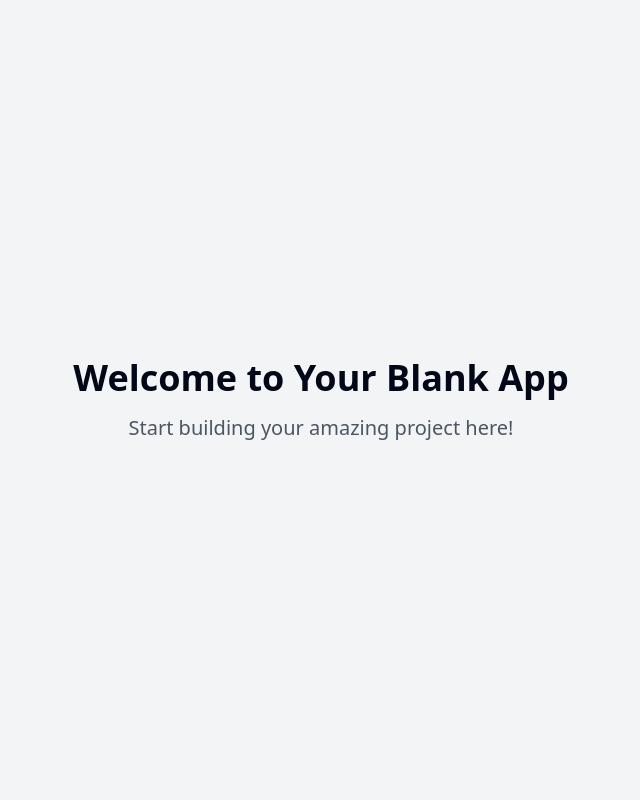
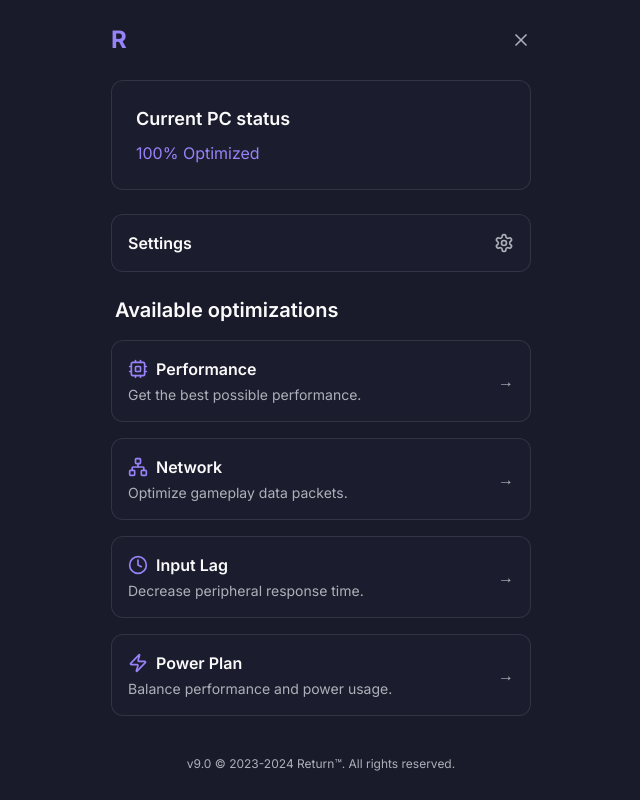
Before and after one commit to RagoOptimizer/dfkjskdlf, a React (Vite) app: page / in a window 1280 px wide. Shown: the whole page, without its empty margins (319-959 px from the left). Built offline with nearby package versions, Linux system fonts and the light colour scheme.

Commit message:
Design game optimization app
This commit initiates the design phase for a Windows desktop application designed to optimize gaming performance.  The app will feature a modern design incorporating specified colors.

```diff
--- a/src/index.css
+++ b/src/index.css
@@ -1,92 +1,41 @@
+
+@import url('https://fonts.googleapis.com/css2?family=Inter:wght@400;500;600;700&display=swap');
+
 @tailwind base;
 @tailwind components;
 @tailwind utilities;
 
 @layer base {
   :root {
-    --background: 0 0% 100%;
-    --foreground: 222.2 84% 4.9%;
+    --background: 231 26% 13%;
+    --foreground: 0 0% 98%;
 
-    --card: 0 0% 100%;
-    --card-foreground: 222.2 84% 4.9%;
+    --card: 232 23% 18%;
+    --card-foreground: 0 0% 98%;
 
-    --popover: 0 0% 100%;
-    --popover-foreground: 222.2 84% 4.9%;
+    --popover: 232 23% 18%;
+    --popover-foreground: 0 0% 98%;
 
-    --primary: 222.2 47.4% 11.2%;
-    --primary-foreground: 210 40% 98%;
+    --primary: 251 89% 74%;
+    --primary-foreground: 0 0% 100%;
 
-    --secondary: 210 40% 96.1%;
-    --secondary-foreground: 222.2 47.4% 11.2%;
+    --secondary: 232 23% 23%;
+    --secondary-foreground: 0 0% 98%;
 
-    --muted: 210 40% 96.1%;
-    --muted-foreground: 215.4 16.3% 46.9%;
+    --muted: 232 23% 23%;
+    --muted-foreground: 217 8% 70%;
 
-    --accent: 210 40% 96.1%;
-    --accent-foreground: 222.2 47.4% 11.2%;
+    --accent: 251 89% 74%;
+    --accent-foreground: 0 0% 100%;
 
-    --destructive: 0 84.2% 60.2%;
-    --destructive-foreground: 210 40% 98%;
+    --destructive: 0 84% 60%;
+    --destructive-foreground: 0 0% 98%;
 
-    --border: 214.3 31.8% 91.4%;
-    --input: 214.3 31.8% 91.4%;
-    --ring: 222.2 84% 4.9%;
+    --border: 232 23% 23%;
+    --input: 232 23% 23%;
+    --ring: 251 89% 74%;
 
-    --radius: 0.5rem;
-
-    --sidebar-background: 0 0% 98%;
-
-    --sidebar-foreground: 240 5.3% 26.1%;
-
-    --sidebar-primary: 240 5.9% 10%;
-
-    --sidebar-primary-foreground: 0 0% 98%;
-
-    --sidebar-accent: 240 4.8% 95.9%;
-
-    --sidebar-accent-foreground: 240 5.9% 10%;
-
-    --sidebar-border: 220 13% 91%;
-
-    --sidebar-ring: 217.2 91.2% 59.8%;
-  }
-
-  .dark {
-    --background: 222.2 84% 4.9%;
-    --foreground: 210 40% 98%;
-
-    --card: 222.2 84% 4.9%;
-    --card-foreground: 210 40% 98%;
-
-    --popover: 222.2 84% 4.9%;
-    --popover-foreground: 210 40% 98%;
-
-    --primary: 210 40% 98%;
-    --primary-foreground: 222.2 47.4% 11.2%;
-
-    --secondary: 217.2 32.6% 17.5%;
-    --secondary-foreground: 210 40% 98%;
-
-    --muted: 217.2 32.6% 17.5%;
-    --muted-foreground: 215 20.2% 65.1%;
-
-    --accent: 217.2 32.6% 17.5%;
-    --accent-foreground: 210 40% 98%;
-
-    --destructive: 0 62.8% 30.6%;
-    --destructive-foreground: 210 40% 98%;
-
-    --border: 217.2 32.6% 17.5%;
-    --input: 217.2 32.6% 17.5%;
-    --ring: 212.7 26.8% 83.9%;
-    --sidebar-background: 240 5.9% 10%;
-    --sidebar-foreground: 240 4.8% 95.9%;
-    --sidebar-primary: 224.3 76.3% 48%;
-    --sidebar-primary-foreground: 0 0% 100%;
-    --sidebar-accent: 240 3.7% 15.9%;
-    --sidebar-accent-foreground: 240 4.8% 95.9%;
-    --sidebar-border: 240 3.7% 15.9%;
-    --sidebar-ring: 217.2 91.2% 59.8%;
+    --radius: 0.75rem;
   }
 }
 
@@ -94,8 +43,23 @@
   * {
     @apply border-border;
   }
-
   body {
-    @apply bg-background text-foreground;
+    @apply bg-background text-foreground antialiased;
+    font-feature-settings: "ss01", "ss02", "cv01", "cv02", "cv03";
+    font-family: 'Inter', sans-serif;
   }
 }
+
+@layer utilities {
+  .glass {
+    @apply bg-card/30 backdrop-blur-md border border-white/10;
+  }
+
+  .card-glow {
+    @apply hover:shadow-[0_0_30px_rgba(155,135,245,0.1)] transition-shadow duration-300;
+  }
+
+  .text-gradient {
+    @apply bg-gradient-to-r from-primary to-accent bg-clip-text text-transparent;
+  }
+}
--- a/src/pages/Index.tsx
+++ b/src/pages/Index.tsx
@@ -1,11 +1,86 @@
-// Update this page (the content is just a fallback if you fail to update the page)
+
+import { Settings, Cpu, Network, Clock, Zap, X } from "lucide-react";
+import { useState } from "react";
 
 const Index = () => {
+  const [status, setStatus] = useState("100% Optimized");
+
   return (
-    <div className="min-h-screen flex items-center justify-center bg-gray-100">
-      <div className="text-center">
-        <h1 className="text-4xl font-bold mb-4">Welcome to Your Blank App</h1>
-        <p className="text-xl text-gray-600">Start building your amazing project here!</p>
+    <div className="min-h-screen bg-background text-foreground p-6">
+      <div className="max-w-[420px] mx-auto space-y-6 animate-fade-in">
+        {/* Header */}
+        <div className="flex justify-between items-center">
+          <div className="text-primary font-bold text-2xl">R</div>
+          <button className="text-muted-foreground hover:text-foreground transition-colors">
+            <X size={20} />
+          </button>
+        </div>
+
+        {/* Status Card */}
+        <div className="glass p-6 rounded-lg card-glow">
+          <h2 className="text-lg font-semibold mb-2">Current PC status</h2>
+          <p className="text-primary">{status}</p>
+        </div>
+
+        {/* Settings Button */}
+        <button className="glass w-full p-4 rounded-lg flex justify-between items-center card-glow">
+          <span className="font-semibold">Settings</span>
+          <Settings className="text-muted-foreground" size={20} />
+        </button>
+
+        {/* Optimizations Section */}
+        <div className="space-y-4">
+          <h3 className="text-xl font-semibold px-1">Available optimizations</h3>
+
+          <button className="glass w-full p-4 rounded-lg flex justify-between items-center group card-glow">
+            <div className="space-y-1 text-left">
+              <div className="font-semibold flex items-center gap-2">
+                <Cpu className="text-primary" size={20} />
+                Performance
+              </div>
+              <p className="text-sm text-muted-foreground">Get the best possible performance.</p>
+            </div>
+            <div className="text-muted-foreground group-hover:text-primary transition-colors">→</div>
+          </button>
+
+          <button className="glass w-full p-4 rounded-lg flex justify-between items-center group card-glow">
+            <div className="space-y-1 text-left">
+              <div className="font-semibold flex items-center gap-2">
+                <Network className="text-primary" size={20} />
+                Network
+              </div>
+              <p className="text-sm text-muted-foreground">Optimize gameplay data packets.</p>
+            </div>
+            <div className="text-muted-foreground group-hover:text-primary transition-colors">→</div>
+          </button>
+
+          <button className="glass w-full p-4 rounded-lg flex justify-between items-center group card-glow">
+            <div className="space-y-1 text-left">
+              <div className="font-semibold flex items-center gap-2">
+                <Clock className="text-primary" size={20} />
+                Input Lag
+              </div>
+              <p className="text-sm text-muted-foreground">Decrease peripheral response time.</p>
+            </div>
+            <div className="text-muted-foreground group-hover:text-primary transition-colors">→</div>
+          </button>
+
+          <button className="glass w-full p-4 rounded-lg flex justify-between items-center group card-glow">
+            <div className="space-y-1 text-left">
+              <div className="font-semibold flex items-center gap-2">
+                <Zap className="text-primary" size={20} />
+                Power Plan
+              </div>
+              <p className="text-sm text-muted-foreground">Balance performance and power usage.</p>
+            </div>
+            <div className="text-muted-foreground group-hover:text-primary transition-colors">→</div>
+          </button>
+        </div>
+
+        {/* Version Info */}
+        <p className="text-xs text-muted-foreground text-center pt-4">
+          v9.0 © 2023-2024 Return™. All rights reserved.
+        </p>
       </div>
     </div>
   );
--- a/tailwind.config.ts
+++ b/tailwind.config.ts
@@ -1,96 +1,84 @@
+
 import type { Config } from "tailwindcss";
 
 export default {
   darkMode: ["class"],
-	content: [
-		"./pages/**/*.{ts,tsx}",
-		"./components/**/*.{ts,tsx}",
-		"./app/**/*.{ts,tsx}",
-		"./src/**/*.{ts,tsx}",
-	],
+  content: ["./src/**/*.{ts,tsx}"],
   prefix: "",
   theme: {
     container: {
       center: true,
-			padding: '2rem',
+      padding: "2rem",
       screens: {
-				'2xl': '1400px'
-			}
+        "2xl": "1400px",
+      },
     },
     extend: {
       colors: {
-				border: 'hsl(var(--border))',
-				input: 'hsl(var(--input))',
-				ring: 'hsl(var(--ring))',
-				background: 'hsl(var(--background))',
-				foreground: 'hsl(var(--foreground))',
+        border: "hsl(var(--border))",
+        input: "hsl(var(--input))",
+        ring: "hsl(var(--ring))",
+        background: "hsl(var(--background))",
+        foreground: "hsl(var(--foreground))",
         primary: {
-					DEFAULT: 'hsl(var(--primary))',
-					foreground: 'hsl(var(--primary-foreground))'
+          DEFAULT: "hsl(var(--primary))",
+          foreground: "hsl(var(--primary-foreground))",
         },
         secondary: {
-					DEFAULT: 'hsl(var(--secondary))',
-					foreground: 'hsl(var(--secondary-foreground))'
+          DEFAULT: "hsl(var(--secondary))",
+          foreground: "hsl(var(--secondary-foreground))",
         },
         destructive: {
-					DEFAULT: 'hsl(var(--destructive))',
-					foreground: 'hsl(var(--destructive-foreground))'
+          DEFAULT: "hsl(var(--destructive))",
+          foreground: "hsl(var(--destructive-foreground))",
         },
         muted: {
-					DEFAULT: 'hsl(var(--muted))',
-					foreground: 'hsl(var(--muted-foreground))'
+          DEFAULT: "hsl(var(--muted))",
+          foreground: "hsl(var(--muted-foreground))",
         },
         accent: {
-					DEFAULT: 'hsl(var(--accent))',
-					foreground: 'hsl(var(--accent-foreground))'
+          DEFAULT: "hsl(var(--accent))",
+          foreground: "hsl(var(--accent-foreground))",
         },
         popover: {
-					DEFAULT: 'hsl(var(--popover))',
-					foreground: 'hsl(var(--popover-foreground))'
+          DEFAULT: "hsl(var(--popover))",
+          foreground: "hsl(var(--popover-foreground))",
         },
         card: {
-					DEFAULT: 'hsl(var(--card))',
-					foreground: 'hsl(var(--card-foreground))'
+          DEFAULT: "hsl(var(--card))",
+          foreground: "hsl(var(--card-foreground))",
         },
-				sidebar: {
-					DEFAULT: 'hsl(var(--sidebar-background))',
-					foreground: 'hsl(var(--sidebar-foreground))',
-					primary: 'hsl(var(--sidebar-primary))',
-					'primary-foreground': 'hsl(var(--sidebar-primary-foreground))',
-					accent: 'hsl(var(--sidebar-accent))',
-					'accent-foreground': 'hsl(var(--sidebar-accent-foreground))',
-					border: 'hsl(var(--sidebar-border))',
-					ring: 'hsl(var(--sidebar-ring))'
-				}
       },
       borderRadius: {
-				lg: 'var(--radius)',
-				md: 'calc(var(--radius) - 2px)',
-				sm: 'calc(var(--radius) - 4px)'
+        lg: "var(--radius)",
+        md: "calc(var(--radius) - 2px)",
+        sm: "calc(var(--radius) - 4px)",
       },
       keyframes: {
-				'accordion-down': {
-					from: {
-						height: '0'
+        "accordion-down": {
+          from: { height: "0" },
+          to: { height: "var(--radix-accordion-content-height)" },
         },
-					to: {
-						height: 'var(--radix-accordion-content-height)'
-					}
+        "accordion-up": {
+          from: { height: "var(--radix-accordion-content-height)" },
+          to: { height: "0" },
         },
-				'accordion-up': {
-					from: {
-						height: 'var(--radix-accordion-content-height)'
+        slideIn: {
+          from: { transform: "translateX(-100%)", opacity: "0" },
+          to: { transform: "translateX(0)", opacity: "1" },
         },
-					to: {
-						height: '0'
-					}
-				}
+        fadeIn: {
+          from: { opacity: "0" },
+          to: { opacity: "1" },
+        },
       },
       animation: {
-				'accordion-down': 'accordion-down 0.2s ease-out',
-				'accordion-up': 'accordion-up 0.2s ease-out'
-			}
-		}
+        "accordion-down": "accordion-down 0.2s ease-out",
+        "accordion-up": "accordion-up 0.2s ease-out",
+        "slide-in": "slideIn 0.3s ease-out",
+        "fade-in": "fadeIn 0.3s ease-out",
+      },
+    },
   },
   plugins: [require("tailwindcss-animate")],
 } satisfies Config;
```
Lines whose indentation alone changed are shown as unchanged.
